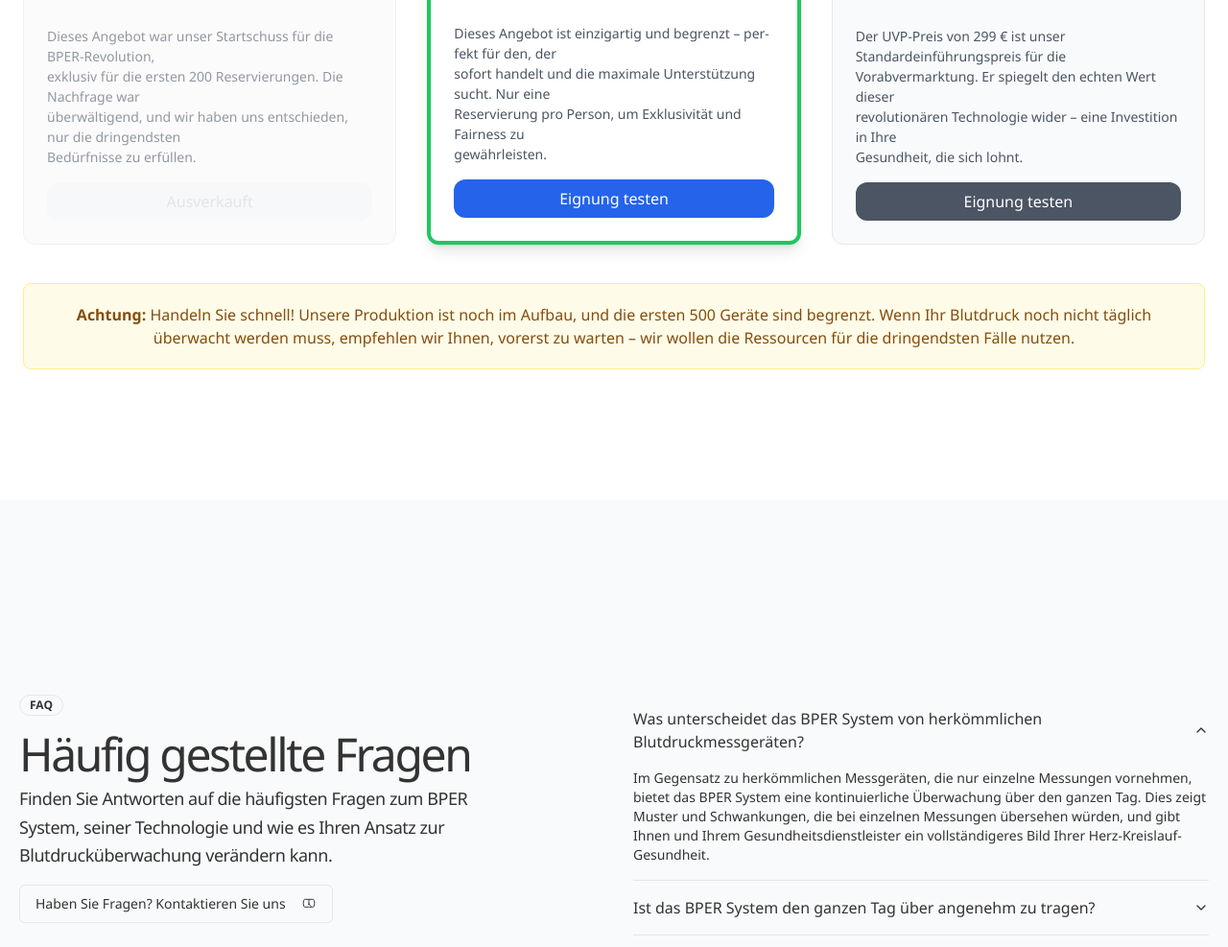
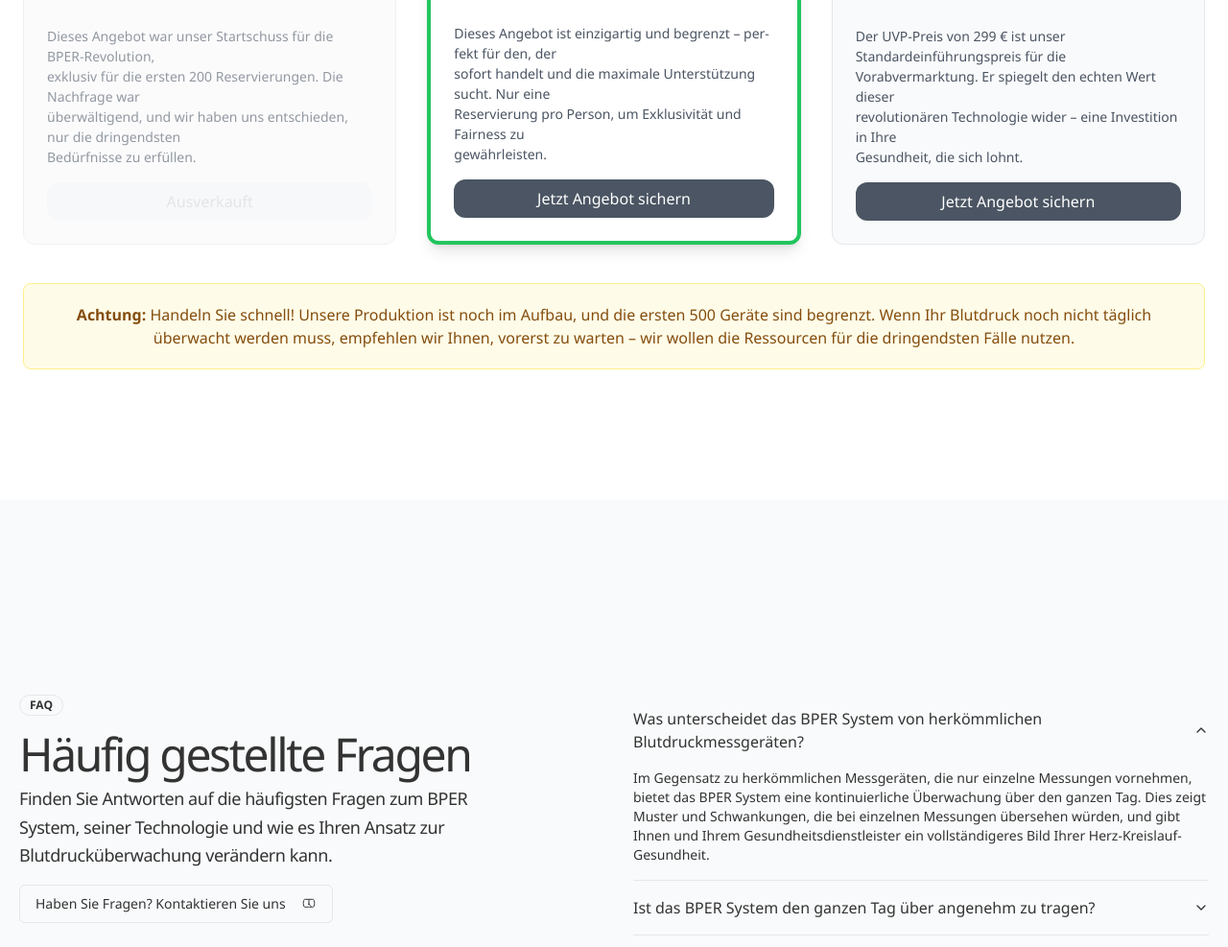
Before and after one commit to xinghanchen001/ecommerce-test-site, a website: page index.html in a window 1280 px wide. Shown: the part 4560-5547 px from the top of the page at 96% size. Drawn offline with nearby package versions, Linux system fonts and the light colour scheme; a script that the page names is missing.

Commit message:
Update checkout buttons to 'Jetzt Angebot sichern'

```diff
--- a/index.html
+++ b/index.html
@@ -2278,10 +2278,10 @@
               gewährleisten.
             </p>
             <a
-              href="blutdruck-test-merged.html"
-              class="mt-auto w-full py-2 bg-blue-600 hover:bg-blue-700 text-white rounded-xl transition duration-300 block text-center"
+              href="javascript:void(0)"
+              class="mt-auto w-full py-2 bg-gray-600 hover:bg-gray-700 text-white rounded-xl transition duration-300 block text-center checkout-button"
             >
-              Eignung testen
+              Jetzt Angebot sichern
             </a>
           </div>
 
@@ -2352,10 +2352,10 @@
               Gesundheit, die sich lohnt.
             </p>
             <a
-              href="blutdruck-test-merged.html"
-              class="mt-auto w-full py-2 bg-gray-600 hover:bg-gray-700 text-white rounded-xl transition duration-300 block text-center"
+              href="javascript:void(0)"
+              class="mt-auto w-full py-2 bg-gray-600 hover:bg-gray-700 text-white rounded-xl transition duration-300 block text-center checkout-button"
             >
-              Eignung testen
+              Jetzt Angebot sichern
             </a>
           </div>
         </div>
```
